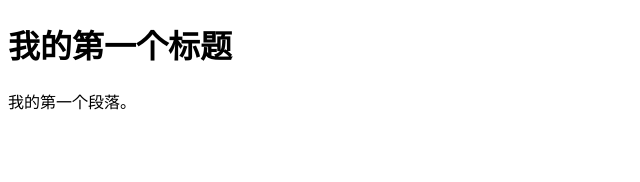
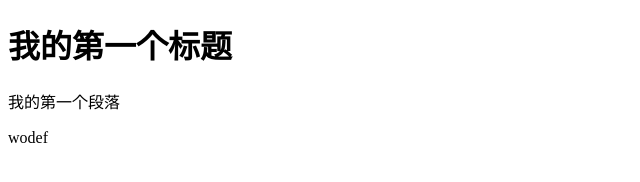
Before and after one commit to HCHNBHHH/git_demo, a plain HTML site: page index.html in a window 1280 px wide. Shown: the full height of the page, 0-640 px from the left. Drawn offline with Linux system fonts and the light colour scheme.

Commit message:
second_save

```diff
--- a/index.html
+++ b/index.html
@@ -6,6 +6,7 @@
 </head>
 <body>
     <h1>我的第一个标题</h1>
-    <p>我的第一个段落。</p>
+    <p>我的第一个段落</p>
+    <p>wodef</p>
 </body>
 </html>
```
